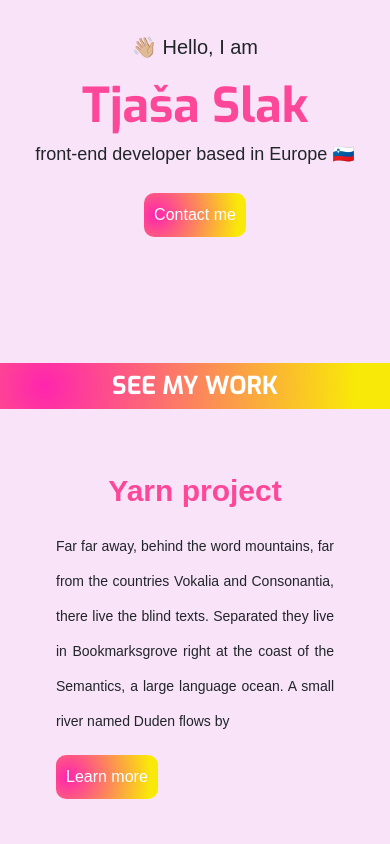
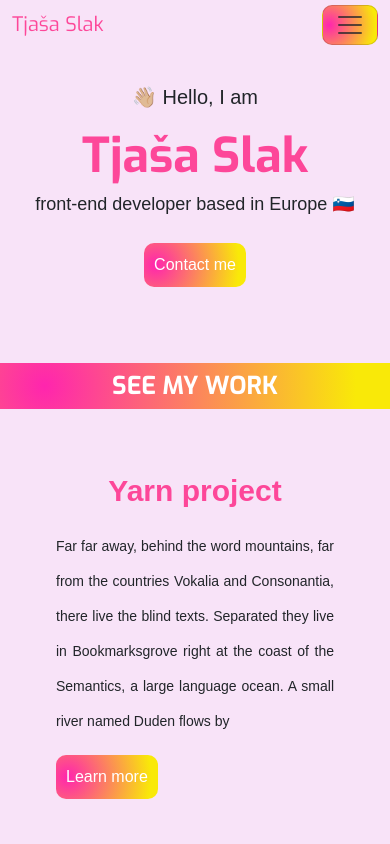
Before and after one commit to BaseCrystal09/Portfolio-homework, a plain HTML site: page index.html in a window 390 px wide. Shown: the top 844 px of the page. Drawn offline with nearby package versions, Linux system fonts and the light colour scheme; a web font is replaced by a local one.

Commit message:
Added navbar

```diff
--- a/index.html
+++ b/index.html
@@ -31,6 +31,37 @@
     <title>Front-End Developer | Tjaša Slak</title>
   </head>
   <body>
+    <header>
+      <nav class="navbar navbar-expand-lg fixed-top bg-body-tertiary">
+        <div class="container-fluid">
+          <a class="navbar-brand" href="#">Tjaša Slak</a>
+          <button
+            class="navbar-toggler"
+            type="button"
+            data-bs-toggle="collapse"
+            data-bs-target="#navbarNav"
+            aria-controls="navbarNav"
+            aria-expanded="false"
+            aria-label="Toggle navigation"
+          >
+            <span class="navbar-toggler-icon"></span>
+          </button>
+          <div class="collapse navbar-collapse" id="navbarNav">
+            <ul class="navbar-nav">
+              <li class="nav-item">
+                <a class="nav-link active" aria-current="page" href="#">Home</a>
+              </li>
+              <li class="nav-item">
+                <a class="nav-link" href="#">About me</a>
+              </li>
+              <li class="nav-item">
+                <a class="nav-link" href="#">Contact me</a>
+              </li>
+            </ul>
+          </div>
+        </div>
+      </nav>
+    </header>
     <div class="hero-header row m-3">
       <div class="hero col-sm-6">
         <p>👋🏼 Hello, I am</p>
@@ -81,7 +112,8 @@
     <footer>
       <p>
         This project was coded by <i href="#">Tjaša Slak</i>,is
-        <i href="#">open-sourced on GitHub</i> and <i href="#">hosted on Netlify.</i>
+        <i href="#">open-sourced on GitHub</i> and
+        <i href="#">hosted on Netlify.</i>
       </p>
       <script
         src="https://cdn.jsdelivr.net/npm/bootstrap@5.3.3/dist/js/bootstrap.bundle.min.js"
--- a/src/style.css
+++ b/src/style.css
@@ -13,6 +13,16 @@
 }
 body {
   background-color: rgb(248, 227, 248) !important;
+}
+.navbar {
+  top: 0;
+  background-color: rgb(248, 227, 248);
+  padding: 0 !important;
+  line-height: 40px;
+}
+.navbar-brand {
+  color: #fd4799 !important;
+  font-family: var(--tittle-text);
 }
 .hero {
   margin: 90px 0px !important;
@@ -30,8 +40,25 @@ body {
 .hero h3 {
   font-family: var(--subtittle-text);
 }
-.hero-header button{
+.hero-header button {
   margin: 20px 0 !important;
+}
+.navbar-toggler-icon {
+  background-color: transparent;
+}
+.navbar-toggler {
+  transition: all 200ms ease-in-out;
+}
+.navbar-toggler:focus {
+  text-decoration: none !important;
+  outline: none !important;
+  box-shadow: none !important;
+}
+.navbar-toggler:hover {
+  background: #fd4799 !important;
+}
+.nav-link{
+  font-family: var(--primary-text-font);
 }
 button {
   background: var(--primary-background-color);
@@ -72,13 +99,15 @@ footer p {
   font-family: var(--primary-text-font);
   font-size: 12px;
 }
-footer i{
+footer i {
   background-color: transparent;
 }
 @media (max-width: 768px) {
   .hero {
     margin-top: inherit !important;
     text-align: center;
+    position: relative;
+    top: 50px;
   }
   .hero h1 {
     font-size: 48px;
@@ -94,7 +123,7 @@ footer i{
   img {
     display: none;
   }
-  .project-description{
+  .project-description {
     font-size: 14px !important;
   }
 }
@@ -102,8 +131,8 @@ footer i{
   img {
     max-width: 80% !important;
   }
-  .project-description, .project-title{
+  .project-description,
+  .project-title {
     margin-top: 150px;
-
   }
 }
```
